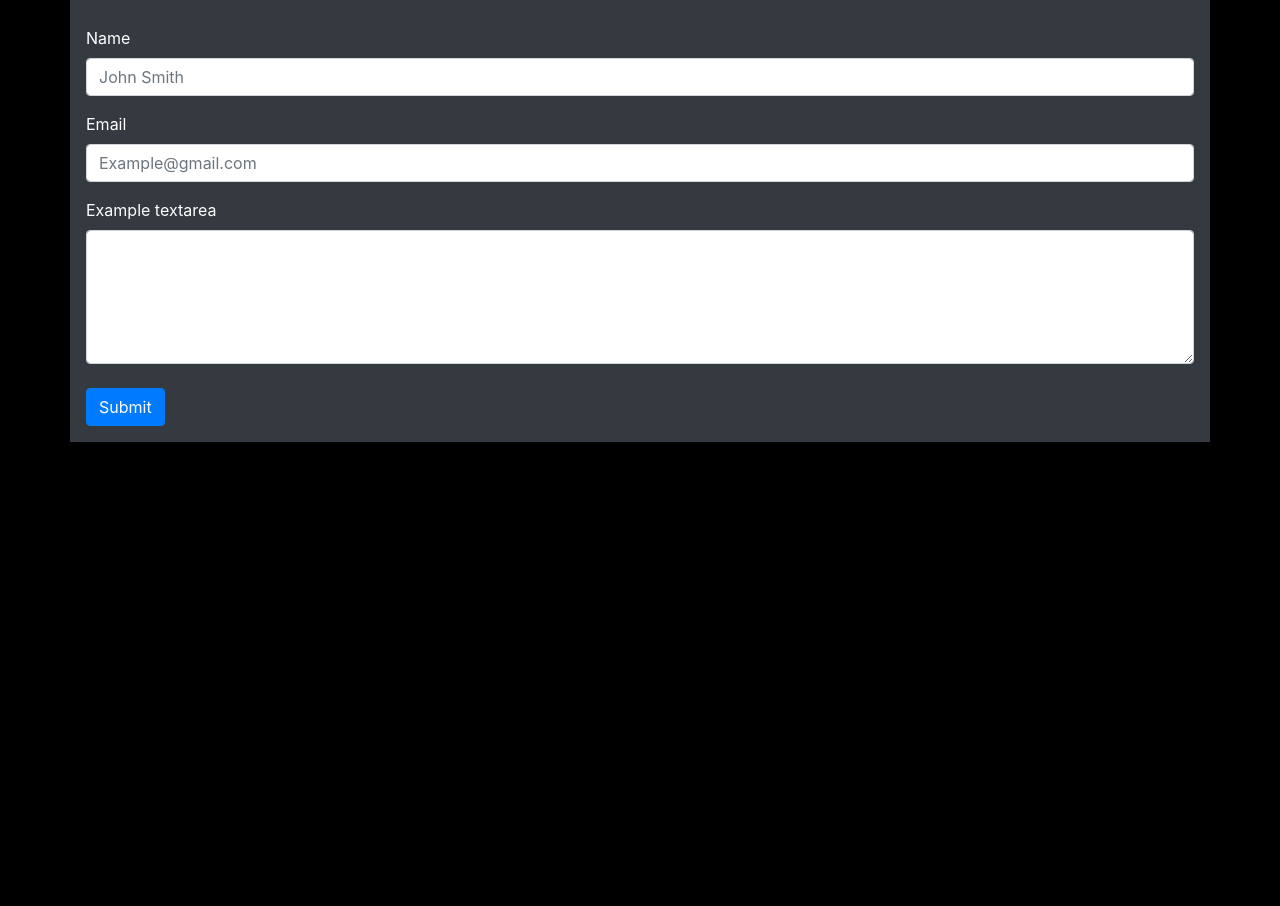
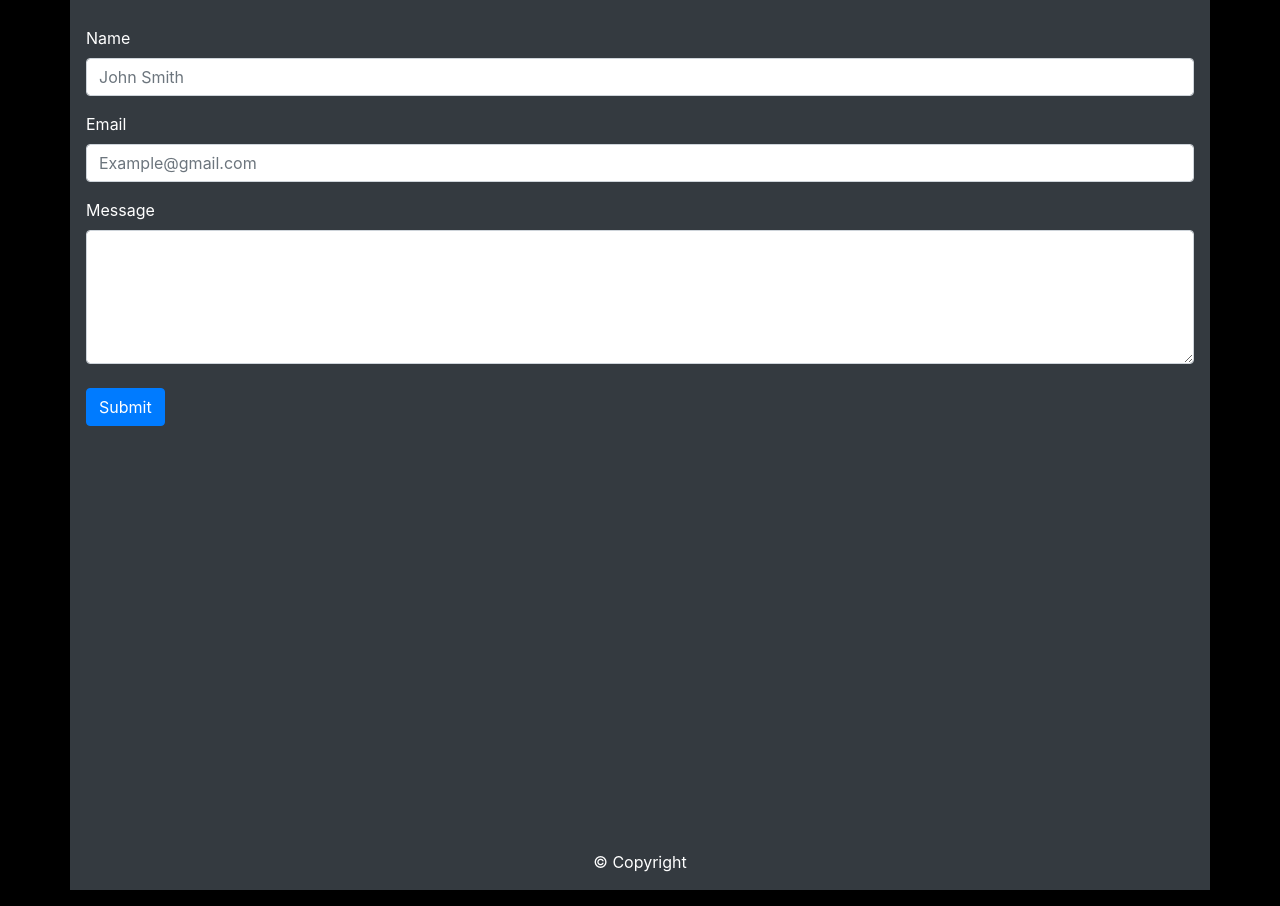
Before and after one commit to bfire23/Responsive-Portfolio, a plain HTML site: page contact.html in a window 1280 px wide. Shown: the part 188-1094 px from the top of the page. Before the commit the page ends 800 px from the top, so only its background shows below. Drawn offline with nearby package versions, Linux system fonts and the light colour scheme.

Commit message:
added-2nd-homework

```diff
--- a/contact.html
+++ b/contact.html
@@ -63,7 +63,7 @@
         <div class="row">
           <div class="col-md-12">
             <div class="form-group">
-              <label for="exampleFormControlTextarea1">Example textarea</label>
+              <label for="exampleFormControlTextarea1">Message</label>
               <textarea class="form-control" id="exampleFormControlTextarea1" rows="5"></textarea>
             </div>
             </form>
@@ -75,6 +75,17 @@
         </div>
       </div>
 
+      <div class="container">
+        <div class="mt-5">
+
+        </div>
+        <footer class="page-footer font-small blue">
+          <div class="footer-copyright text-center py-3">© Copyright
+
+          </div>
+        </footer>
+      </div>
+
 
 
 
--- a/custom.css
+++ b/custom.css
@@ -13,3 +13,10 @@ body {
     height: 400px;
 
 }
+
+footer {
+    text-align: center;
+    height: 400px;
+    padding-top: 360px;
+
+}
```
Also changed, not shown: index.html (+13 -1 lines), portfolio.html (+29 -8 lines).
